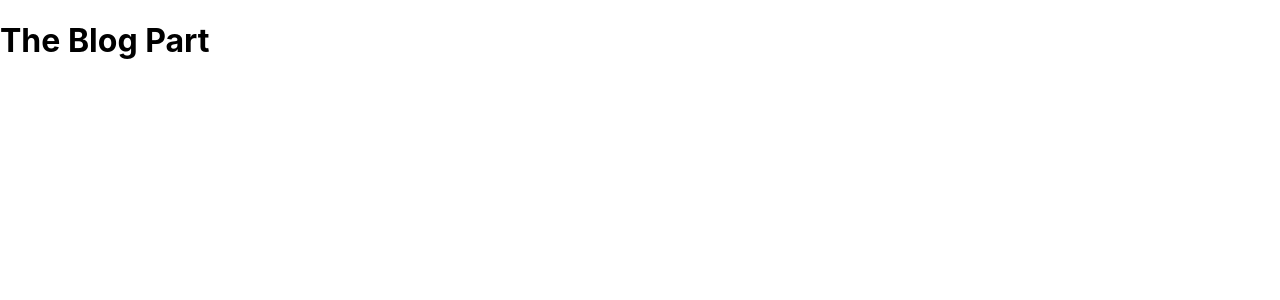
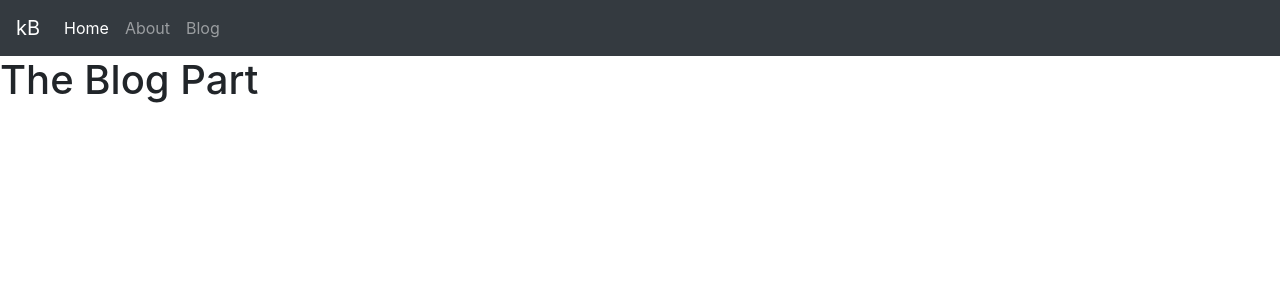
Before and after one commit to gmocore/travel-blog, a React (Create React App) app in the folder client/: page /blog in a window 1280 px wide. Shown: the top 300 px of the page. Built offline with nearby package versions, Linux system fonts and the light colour scheme.

Commit message:
added initial content to home page. created nav

```diff
--- a/client/public/index.html
+++ b/client/public/index.html
@@ -1,30 +1,33 @@
 <!DOCTYPE html>
 <html lang="en">
+
 <head>
   <meta charset="utf-8" />
   <link rel="icon" href="%PUBLIC_URL%/favicon.ico" />
   <meta name="viewport" content="width=device-width, initial-scale=1" />
   <meta name="theme-color" content="#000000" />
-    <meta
-      name="description"
-      content="Web site created using create-react-app"
-    />
+  <meta name="description" content="Web site created using create-react-app" />
   <link rel="apple-touch-icon" href="%PUBLIC_URL%/logo192.png" />
+  <link rel="stylesheet" href="https://stackpath.bootstrapcdn.com/bootstrap/4.4.1/css/bootstrap.min.css"
+    integrity="sha384-Vkoo8x4CGsO3+Hhxv8T/Q5PaXtkKtu6ug5TOeNV6gBiFeWPGFN9MuhOf23Q9Ifjh" crossorigin="anonymous">
+
 
   <title>React App</title>
 </head>
+
 <body>
   <noscript>You need to enable JavaScript to run this app.</noscript>
   <div id="root"></div>
-    <!--
-      This HTML file is a template.
-      If you open it directly in the browser, you will see an empty page.
 
-      You can add webfonts, meta tags, or analytics to this file.
-      The build step will place the bundled scripts into the <body> tag.
+  <script src="https://code.jquery.com/jquery-3.4.1.slim.min.js"
+    integrity="sha384-J6qa4849blE2+poT4WnyKhv5vZF5SrPo0iEjwBvKU7imGFAV0wwj1yYfoRSJoZ+n"
+    crossorigin="anonymous"></script>
+  <script src="https://cdn.jsdelivr.net/npm/popper.js@1.16.0/dist/umd/popper.min.js"
+    integrity="sha384-Q6E9RHvbIyZFJoft+2mJbHaEWldlvI9IOYy5n3zV9zzTtmI3UksdQRVvoxMfooAo"
+    crossorigin="anonymous"></script>
+    <script src="https://stackpath.bootstrapcdn.com/bootstrap/4.4.1/js/bootstrap.min.js"
+    integrity="sha384-wfSDF2E50Y2D1uUdj0O3uMBJnjuUD4Ih7YwaYd1iqfktj0Uod8GCExl3Og8ifwB6"
+    crossorigin="anonymous"></script>
+</body>
 
-      To begin the development, run `npm start` or `yarn start`.
-      To create a production bundle, use `npm run build` or `yarn build`.
-    -->
-  </body>
 </html>
--- a/client/src/App.css
+++ b/client/src/App.css
@@ -1,38 +1,4 @@
-.App {
-  text-align: center;
+.img-fluid {
+  height: 60vh;
+  width: 100%;
 }
-
-.App-logo {
-  height: 40vmin;
-  pointer-events: none;
-}
-
-@media (prefers-reduced-motion: no-preference) {
-  .App-logo {
-    animation: App-logo-spin infinite 20s linear;
-  }
-}
-
-.App-header {
-  background-color: #282c34;
-  min-height: 100vh;
-  display: flex;
-  flex-direction: column;
-  align-items: center;
-  justify-content: center;
-  font-size: calc(10px + 2vmin);
-  color: white;
-}
-
-.App-link {
-  color: #61dafb;
-}
-
-@keyframes App-logo-spin {
-  from {
-    transform: rotate(0deg);
-  }
-  to {
-    transform: rotate(360deg);
-  }
-}
--- a/client/src/App.js
+++ b/client/src/App.js
@@ -3,10 +3,12 @@ import {BrowserRouter as Router, Switch, Route, Link } from 'react-router-dom'
 import Home from './pages/Home';
 import About from './pages/About';
 import Blog from './pages/Blog';
+import Nav from './components/Nav';
 
 function App() {
   return (
     <Router>
+      <Nav />
       <Switch>
         <Route exact path="/" component={Home}/>
         <Route exact path="/about" component={About}/>
--- /dev/null
+++ b/client/src/components/Nav.js
@@ -0,0 +1,29 @@
+import React from 'react'
+import { Link } from 'react-router-dom'
+import '../App.css'
+
+function Nav() {
+    return (
+        <nav className="navbar navbar-expand-lg navbar-dark bg-dark">
+  <Link className="navbar-brand" to="#">kB</Link>
+  <button className="navbar-toggler" type="button" data-toggle="collapse" data-target="#navbarNav" aria-controls="navbarNav" aria-expanded="false" aria-label="Toggle navigation">
+    <span className="navbar-toggler-icon"></span>
+  </button>
+  <div className="collapse navbar-collapse" id="navbarNav">
+    <ul className="navbar-nav">
+      <li className="nav-item active">
+        <Link className="nav-link" to="/">Home <span className="sr-only">(current)</span></Link>
+      </li>
+      <li className="nav-item">
+        <Link className="nav-link" to="/about">About</Link>
+      </li>
+      <li className="nav-item">
+        <Link className="nav-link" to="/blog">Blog</Link>
+      </li>
+    </ul>
+  </div>
+</nav>
+    )
+}
+
+export default Nav
--- a/client/src/index.css
+++ /dev/null
@@ -1,13 +0,0 @@
-body {
-  margin: 0;
-  font-family: -apple-system, BlinkMacSystemFont, 'Segoe UI', 'Roboto', 'Oxygen',
-    'Ubuntu', 'Cantarell', 'Fira Sans', 'Droid Sans', 'Helvetica Neue',
-    sans-serif;
-  -webkit-font-smoothing: antialiased;
-  -moz-osx-font-smoothing: grayscale;
-}
-
-code {
-  font-family: source-code-pro, Menlo, Monaco, Consolas, 'Courier New',
-    monospace;
-}
--- a/client/src/index.js
+++ b/client/src/index.js
@@ -1,6 +1,5 @@
 import React from 'react';
 import ReactDOM from 'react-dom';
-import './index.css';
 import App from './App';
 
 ReactDOM.render(<App />, document.getElementById('root'));
--- a/client/src/pages/Home.js
+++ b/client/src/pages/Home.js
@@ -2,8 +2,8 @@ import React from 'react'
 
 function Home() {
     return (
-        <div>
-            Welcome Home
+        <div >
+            <img src="https://images.pexels.com/photos/772803/pexels-photo-772803.jpeg?auto=compress&cs=tinysrgb&dpr=2&h=650&w=940" class="img-fluid" alt="Responsive image" />
         </div>
     )
 }
```
Also changed, not shown: client/src/logo.svg (deleted). Lines whose indentation alone changed are shown as unchanged.
